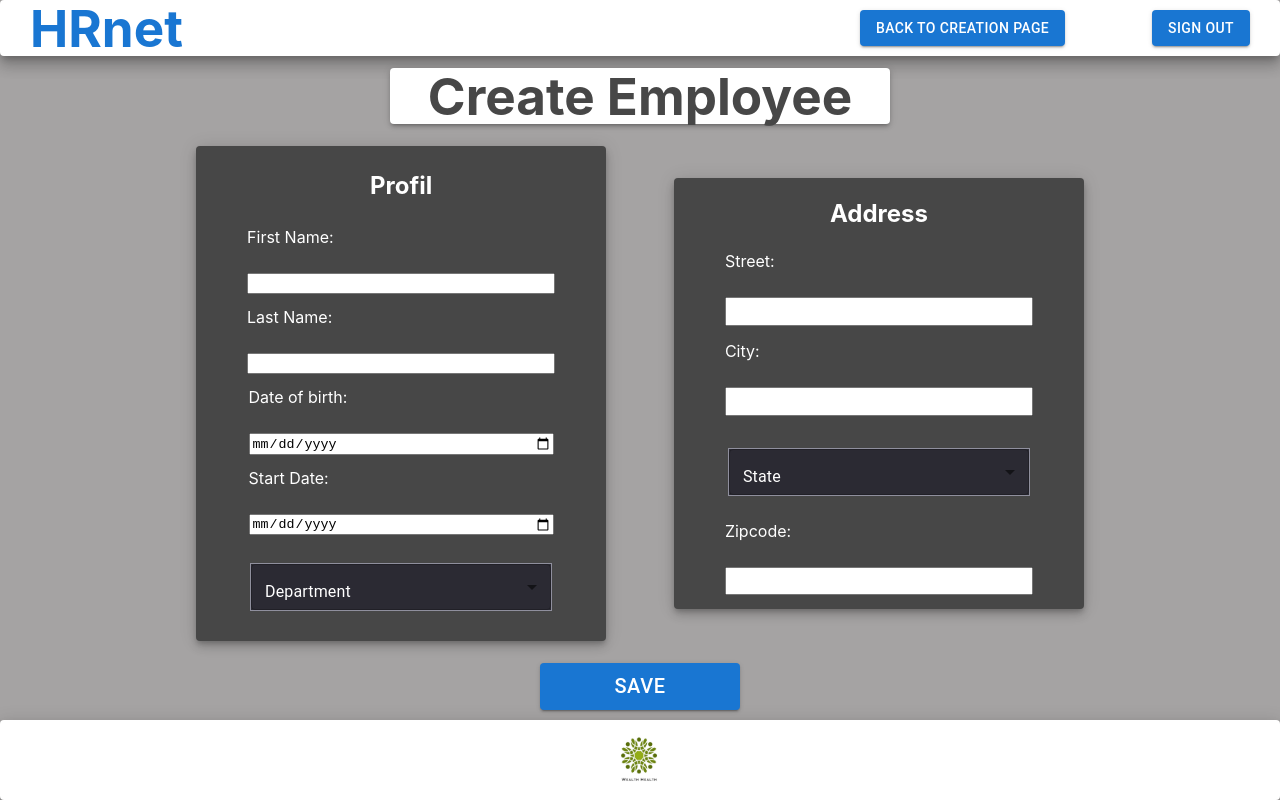
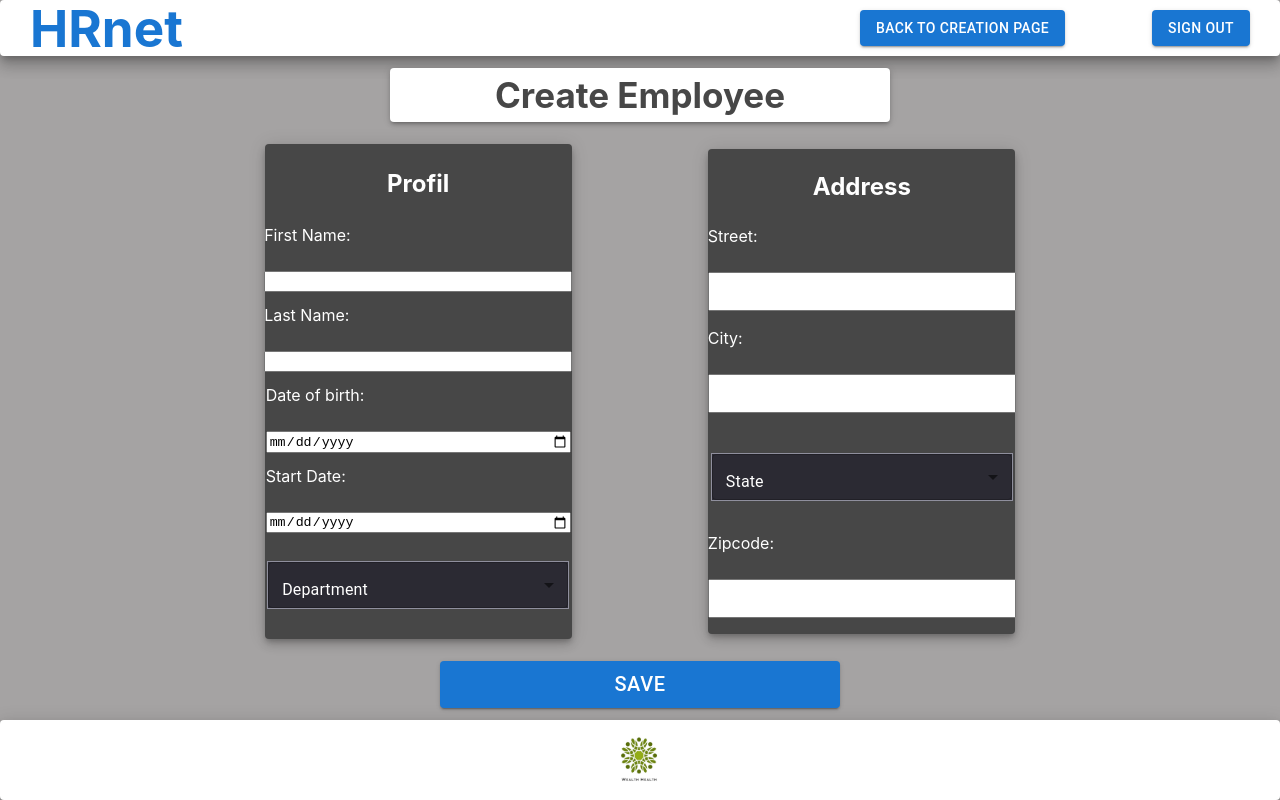
Before and after one commit to JorisMLN/JorisMonleon_14_30122022, a React (Vite) app in the folder HRnet/: page / in a window 1280 px wide. Built offline with nearby package versions, Linux system fonts and the light colour scheme.

Commit message:
Maj UI ceration

```diff
--- a/HRnet/src/features/creation/Creation.tsx
+++ b/HRnet/src/features/creation/Creation.tsx
@@ -14,7 +14,6 @@ import Paper from '@mui/material/Paper';
 
 const Creation : React.FC = () => {
   const dispatch = useAppDispatch();
-
   const [openModal, setOpenModal] = useState<boolean>(false);
   const [stateSelected, setStateSelected] = React.useState<string>('');
   const [depSelected, setDepSelected] = React.useState<string>('');
--- a/HRnet/src/features/creation/creation.scss
+++ b/HRnet/src/features/creation/creation.scss
@@ -16,6 +16,7 @@
     h1{
       margin: 0px;
       color: #474747;
+      font-size: 35px;
     }
   }
 
@@ -30,7 +31,7 @@
 
     &__left{
       background-color: #474747;
-      width: 40%;
+      width: 30%;
       height: 90%;
 
       display: flex;
@@ -69,8 +70,8 @@
 
     &__right{
       background-color: #474747;
-      width: 40%;
-      height: 80%;
+      width: 30%;
+      height: 90%;
 
       display: flex;
       flex-direction: column;
@@ -102,7 +103,7 @@
   }
 
   .saveBtn{
-    width: 200px;
+    width: 400px;
     height: 50px;
     font-size: 20px;
     background-color: #1976d2;
```
